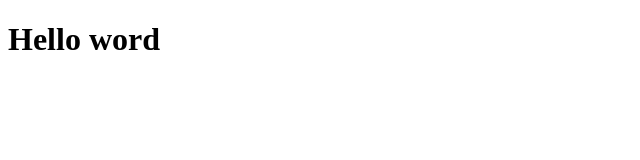
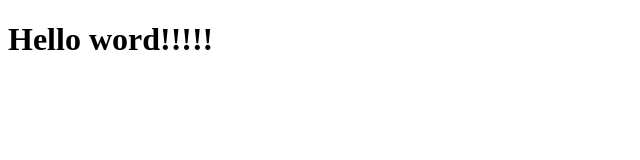
Before and after one commit to seve971/S-verine, a plain HTML site: page index.html in a window 1280 px wide. Shown: the full height of the page, 0-640 px from the left. Drawn offline with Linux system fonts and the light colour scheme; files that its build step writes are made by us from their sources.

Commit message:
h1 update

```diff
--- a/index.html
+++ b/index.html
@@ -6,6 +6,6 @@
 	<link rel="stylesheet" type="text/css" href="style.css">
 </head>
 <body>
-<h1>Hello word</h1>
+<h1>Hello word!!!!!</h1>
 </body>
 </html>
```
